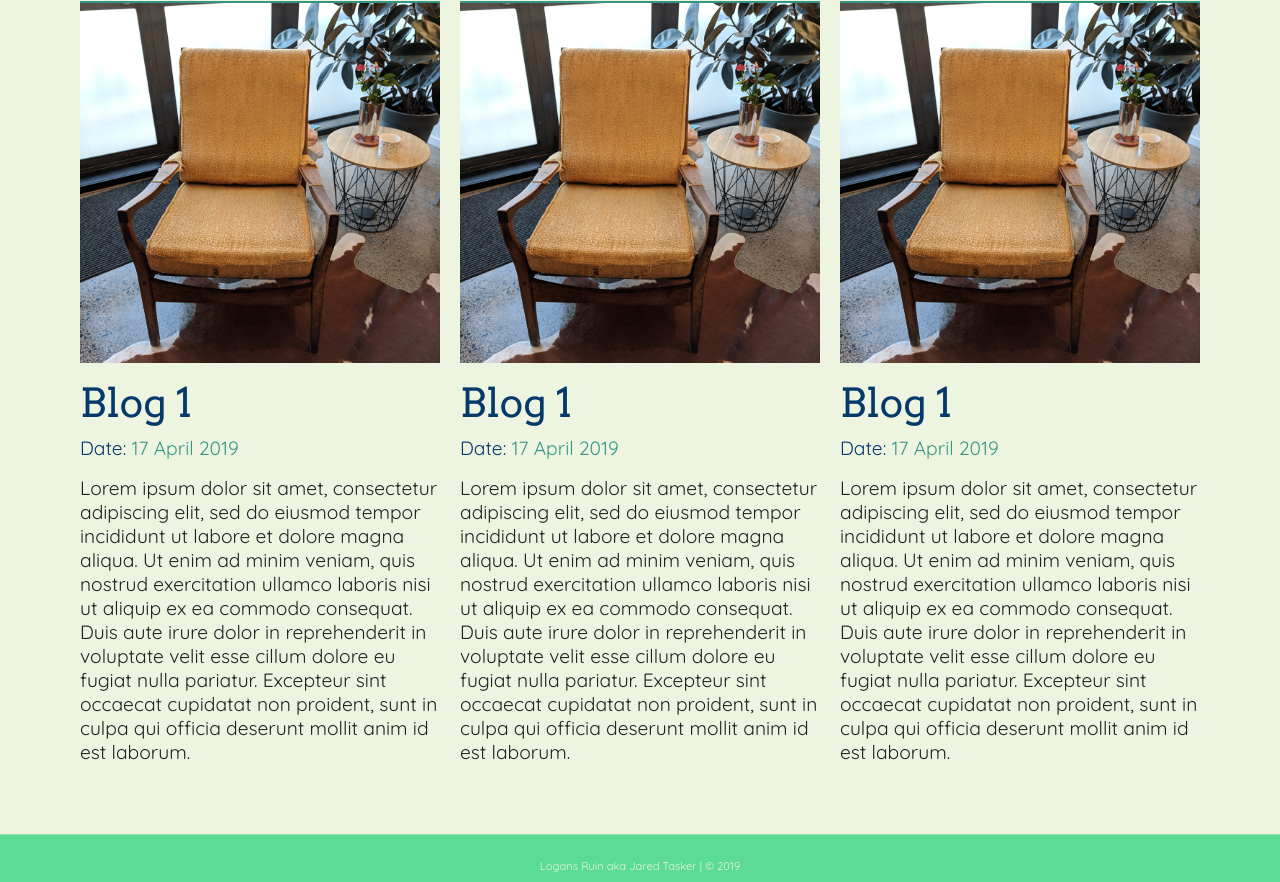
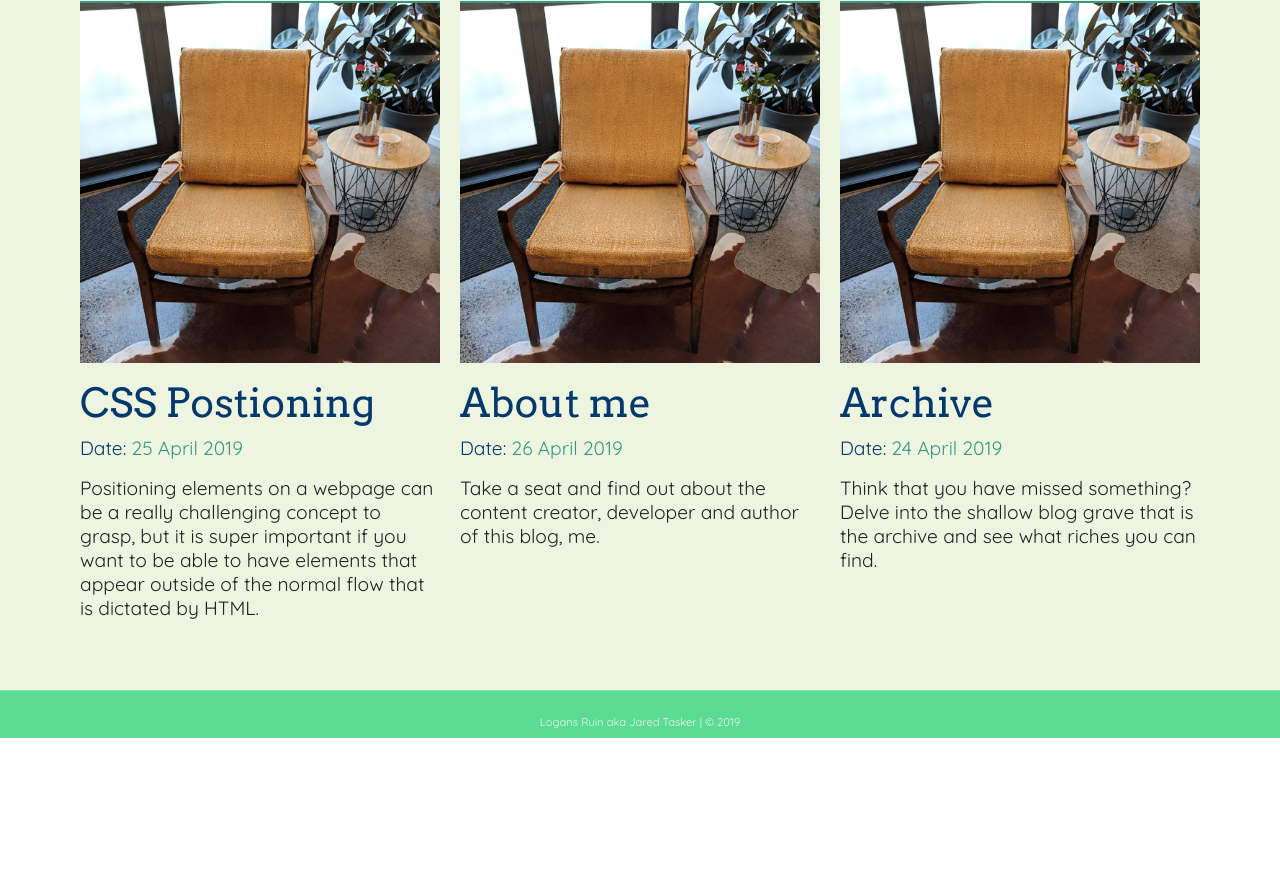
Before and after one commit to LogansRuin/loganruin.github.io, a plain HTML site: page index.html in a window 1280 px wide. Shown: the part 530-1412 px from the top of the page. After the commit the page ends 1268 px from the top, so only its background shows below. Drawn offline with Linux system fonts and the light colour scheme.

Commit message:
Change titles and blurbs on index pages

```diff
--- a/index.html
+++ b/index.html
@@ -15,7 +15,7 @@
 				<nav class="container">
 					<ul>
 						<li>
-							<a href="">latest</a>
+							<a href="index.html">latest</a>
 						</li>
 						<li>|</li>
 						<li>
@@ -37,36 +37,36 @@
 							<img src="images/upholstery-project.jpg">
 						</a>
 						<a href="">
-							<h1>Blog 1</h1>
+							<h1>CSS Postioning</h1>
 						</a>
 						<p>
-						<span class="subtitle-label">Date:</span> <span class="subtitle">17 April 2019</span>
+						<span class="subtitle-label">Date:</span> <span class="subtitle">25 April 2019</span>
 						</p>
-						<p>Lorem ipsum dolor sit amet, consectetur adipiscing elit, sed do eiusmod tempor incididunt ut labore et dolore magna aliqua. Ut enim ad minim veniam, quis nostrud exercitation ullamco laboris nisi ut aliquip ex ea commodo consequat. Duis aute irure dolor in reprehenderit in voluptate velit esse cillum dolore eu fugiat nulla pariatur. Excepteur sint occaecat cupidatat non proident, sunt in culpa qui officia deserunt mollit anim id est laborum.</p>
+						<p>Positioning elements on a webpage can be a really challenging  concept to grasp, but it is super important if you want to be able to have elements that appear outside of the normal flow that is dictated by HTML.</p>
 					</article>
 					<article class="span4 blog-listing">
 						<a href="">
 							<img src="images/upholstery-project.jpg">
 						</a>
 						<a href="">
-							<h1>Blog 1</h1>
+							<h1>About me</h1>
 						</a>
 						<p>
-						<span class="subtitle-label">Date:</span> <span class="subtitle">17 April 2019</span>
+						<span class="subtitle-label">Date:</span> <span class="subtitle">26 April 2019</span>
 						</p>
-						<p>Lorem ipsum dolor sit amet, consectetur adipiscing elit, sed do eiusmod tempor incididunt ut labore et dolore magna aliqua. Ut enim ad minim veniam, quis nostrud exercitation ullamco laboris nisi ut aliquip ex ea commodo consequat. Duis aute irure dolor in reprehenderit in voluptate velit esse cillum dolore eu fugiat nulla pariatur. Excepteur sint occaecat cupidatat non proident, sunt in culpa qui officia deserunt mollit anim id est laborum.</p>
+						<p>Take a seat and find out about the content creator, developer and author of this blog, me.</p>
 					</article>
 					<article class="span4 blog-listing">
 						<a href="">
 							<img src="images/upholstery-project.jpg">
 						</a>
 						<a href="">
-							<h1>Blog 1</h1>
+							<h1>Archive</h1>
 						</a>
 						<p>
-						<span class="subtitle-label">Date:</span> <span class="subtitle">17 April 2019</span>
+						<span class="subtitle-label">Date:</span> <span class="subtitle">24 April 2019</span>
 						</p>
-						<p>Lorem ipsum dolor sit amet, consectetur adipiscing elit, sed do eiusmod tempor incididunt ut labore et dolore magna aliqua. Ut enim ad minim veniam, quis nostrud exercitation ullamco laboris nisi ut aliquip ex ea commodo consequat. Duis aute irure dolor in reprehenderit in voluptate velit esse cillum dolore eu fugiat nulla pariatur. Excepteur sint occaecat cupidatat non proident, sunt in culpa qui officia deserunt mollit anim id est laborum.</p>
+						<p>Think that you have missed something? Delve into the shallow blog grave that is the archive and see what riches you can find.</p>
 					</article>
 				</div>
 			</div>
```
Also changed, not shown: archive.html (+1 -1 lines).
